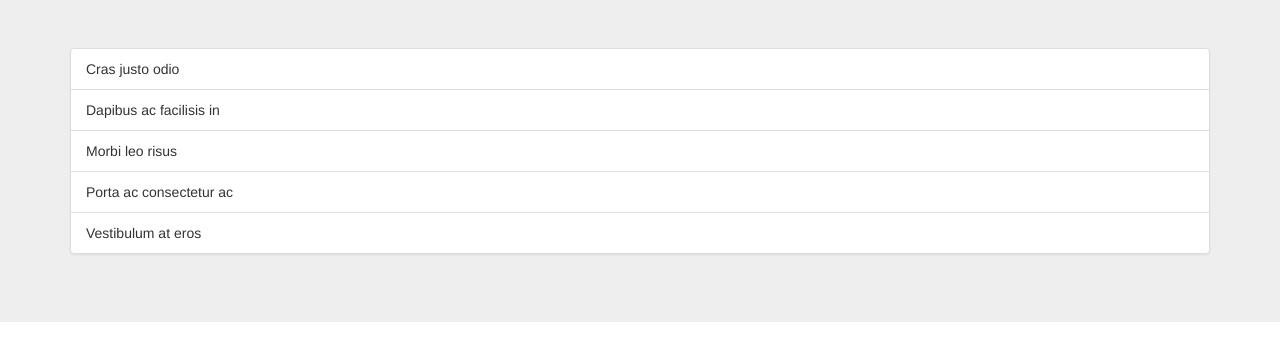
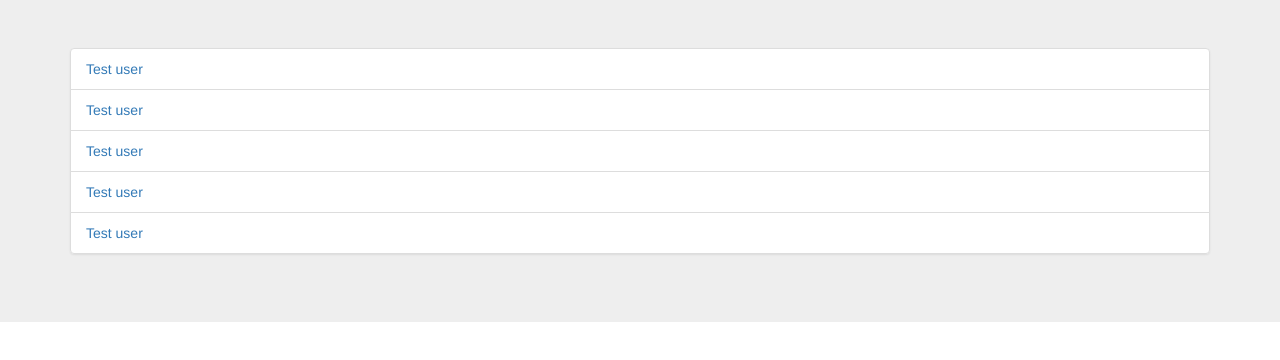
Before and after one commit to bitsgoa/bitsgoa.github.io, a plain HTML site: page 2013.html in a window 1280 px wide. Drawn offline with nearby package versions, Linux system fonts and the light colour scheme.

Commit message:
Update 2013.html

```diff
--- a/2013.html
+++ b/2013.html
@@ -14,11 +14,11 @@
 <div class="jumbotron">
 <div class="container">
 <ul class="list-group">
-  <li class="list-group-item">Cras justo odio</li>
-  <li class="list-group-item">Dapibus ac facilisis in</li>
-  <li class="list-group-item">Morbi leo risus</li>
-  <li class="list-group-item">Porta ac consectetur ac</li>
-  <li class="list-group-item">Vestibulum at eros</li>
+  <li class="list-group-item"><a href="testuser.html">Test user</a></li>
+  <li class="list-group-item"><a href="testuser.html">Test user</a></li>
+  <li class="list-group-item"><a href="testuser.html">Test user</a></li>
+  <li class="list-group-item"><a href="testuser.html">Test user</a></li>
+  <li class="list-group-item"><a href="testuser.html">Test user</a></li>
 </ul>
 
 </div>
```
